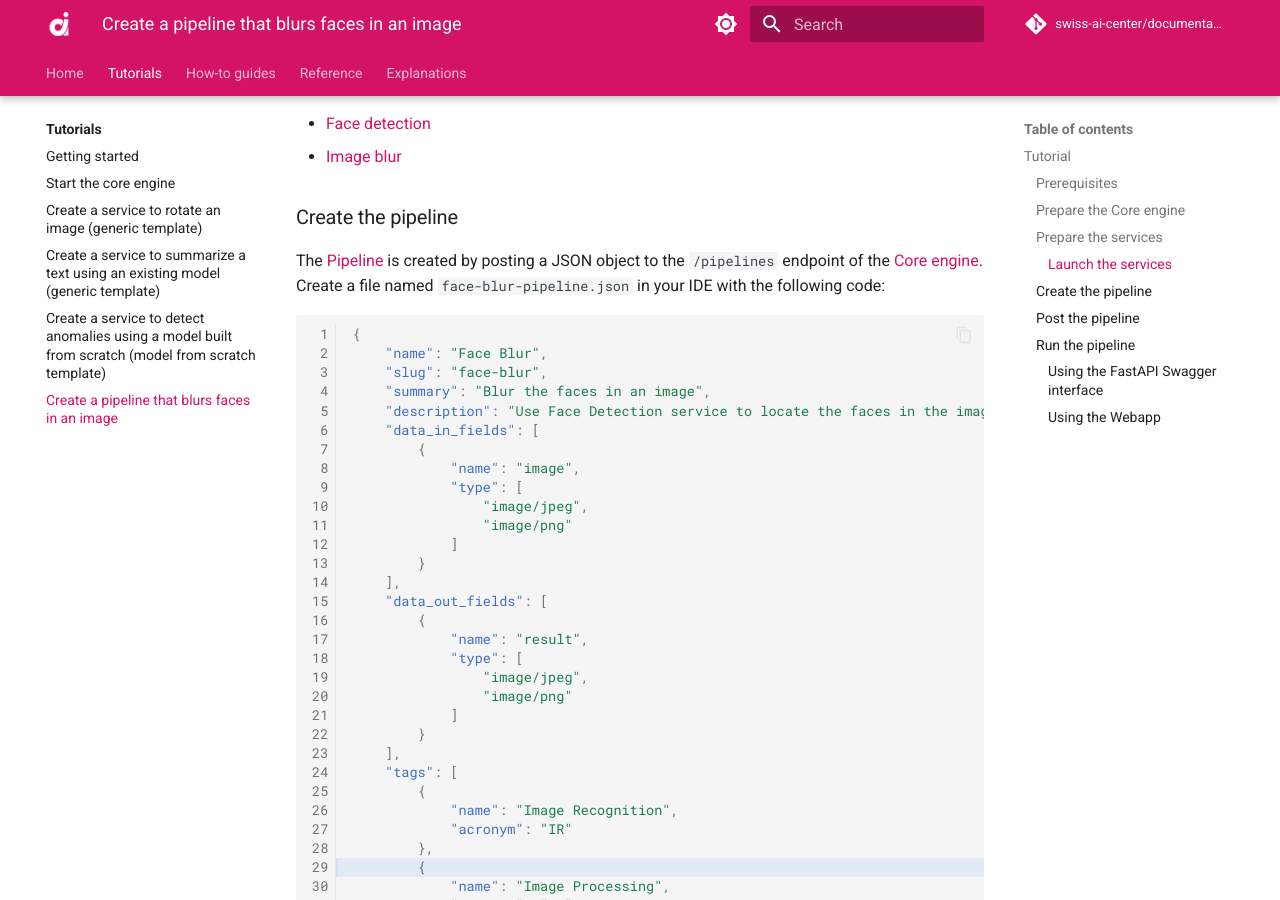
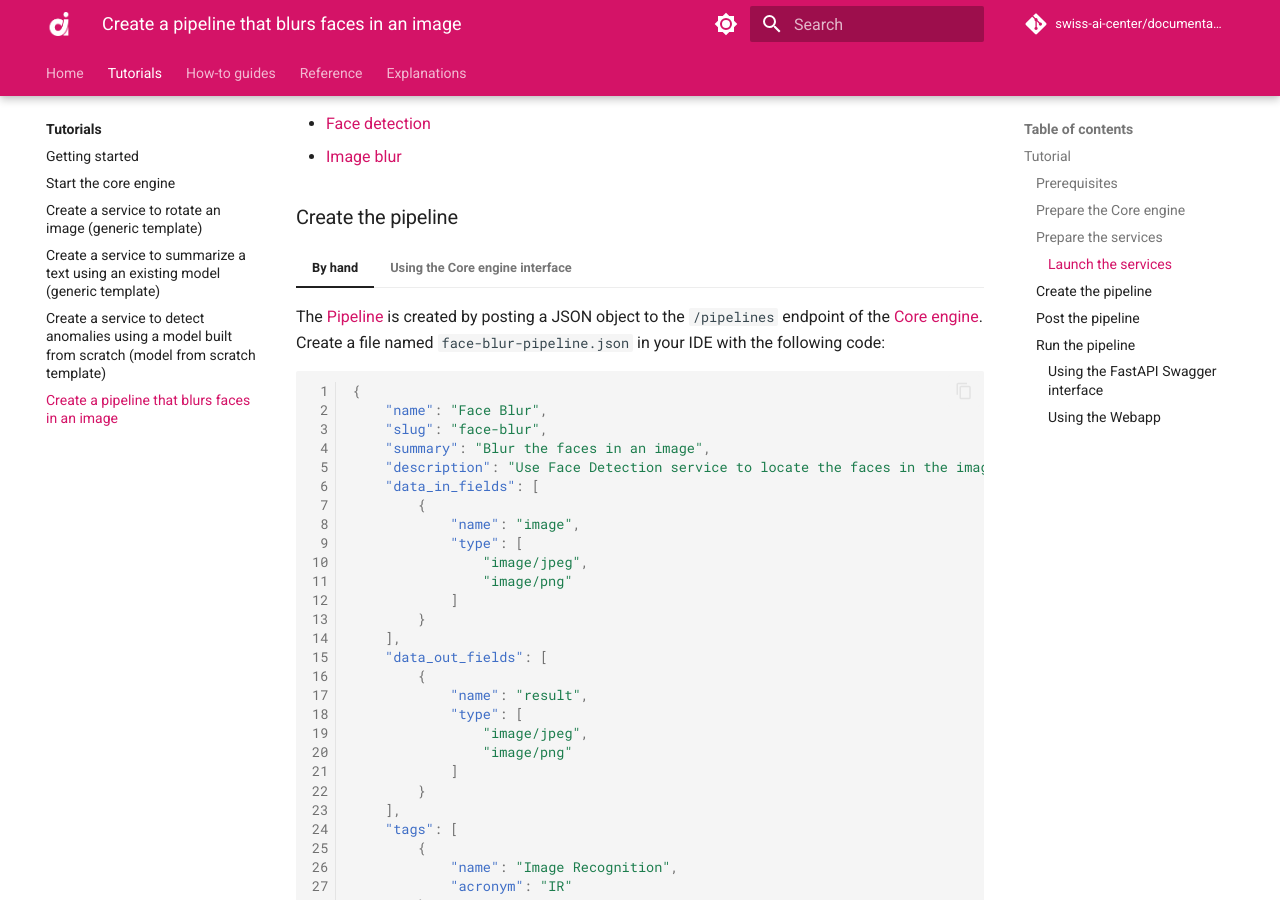
Before and after one commit to swiss-ai-center/documentation, an MkDocs documentation site: the page built from docs/tutorials/create-a-pipeline-that-blurs-faces-in-an-image.md, in a window 1280 px wide and 900 px high, scrolled down 906 px. Built offline with MkDocs 1.6.1 and Material for MkDocs 9.7.7, drawn with Linux system fonts in a browser that asks for light colours; comment, search, counter and statistics services are not loaded; part of the change alters nothing that is shown.

Commit message:
Update tutorial create-a-pipelinee-that-blurs-faces-in-an-image to include Webapp interface interaction

````diff
--- a/docs/tutorials/create-a-pipeline-that-blurs-faces-in-an-image.md
+++ b/docs/tutorials/create-a-pipeline-that-blurs-faces-in-an-image.md
@@ -42,117 +42,189 @@ documentation to start them.
 
 ### Create the pipeline
 
-The [Pipeline](../reference/core-concepts/pipeline.md) is created by posting a
-JSON object to the `/pipelines` endpoint of the
-[Core engine](../reference/core-engine.md). Create a file named
-`face-blur-pipeline.json` in your IDE with the following code:
+=== "By hand"
 
-```json hl_lines="29 36"
-{
-    "name": "Face Blur",
-    "slug": "face-blur",
-    "summary": "Blur the faces in an image",
-    "description": "Use Face Detection service to locate the faces in the image and send the bounding boxes to the Image Blur service to get the final result",
-    "data_in_fields": [
-        {
-            "name": "image",
-            "type": [
-                "image/jpeg",
-                "image/png"
-            ]
-        }
-    ],
-    "data_out_fields": [
-        {
-            "name": "result",
-            "type": [
-                "image/jpeg",
-                "image/png"
-            ]
-        }
-    ],
-    "tags": [
-        {
-            "name": "Image Recognition",
-            "acronym": "IR"
-        },
-        {
-            "name": "Image Processing",
-            "acronym": "IP"
-        }
-    ],
-    "steps": [
-        {
-            "identifier": "face-detection",
-            "needs": [],
-            "inputs": ["pipeline.image"],
-            "service_slug": "face-detection" // Change this to your face detection service slug
-        },
-        {
-            "identifier": "image-blur",
-            "needs": ["face-detection"],
-            "condition": "len(face-detection.result['areas']) > 0",
-            "inputs": ["pipeline.image", "face-detection.result"],
-            "service_slug": "image-blur" // Change this to your image blur service slug
-        }
-    ]
-}
-```
 
-!!! note
-    You can find the slug of your services by going to the FastAPI documentation of
-    the running [Core engine](../reference/core-engine.md) and use the `/services`
-    endpoint. You will find the slug of your services in the response.
 
-    ```json hl_lines="6 11"
-        [
+    The [Pipeline](../reference/core-concepts/pipeline.md) is created by posting a
+    JSON object to the `/pipelines` endpoint of the
+    [Core engine](../reference/core-engine.md). Create a file named
+    `face-blur-pipeline.json` in your IDE with the following code:
+
+    ```json hl_lines="29 36"
+    {
+        "name": "Face Blur",
+        "slug": "face-blur",
+        "summary": "Blur the faces in an image",
+        "description": "Use Face Detection service to locate the faces in the image and send the bounding boxes to the Image Blur service to get the final result",
+        "data_in_fields": [
             {
-                "created_at": "2023-06-01T13:55:15.936033",
-                "updated_at": "2023-06-01T13:55:19.831817",
-                "name": "Face Detection",
-                "slug": "face-detection",
-            }, {
-                "created_at": "2023-06-01T13:55:15.936033",
-                "updated_at": "2023-06-01T13:55:19.800560",
-                "name": "Image Blur",
-                "slug": "image-blur",
+                "name": "image",
+                "type": [
+                    "image/jpeg",
+                    "image/png"
+                ]
+            }
+        ],
+        "data_out_fields": [
+            {
+                "name": "result",
+                "type": [
+                    "image/jpeg",
+                    "image/png"
+                ]
+            }
+        ],
+        "tags": [
+            {
+                "name": "Image Recognition",
+                "acronym": "IR"
+            },
+            {
+                "name": "Image Processing",
+                "acronym": "IP"
+            }
+        ],
+        "steps": [
+            {
+                "identifier": "face-detection",
+                "needs": [],
+                "inputs": ["pipeline.image"],
+                "service_slug": "face-detection" // Change this to your face detection service slug
+            },
+            {
+                "identifier": "image-blur",
+                "needs": ["face-detection"],
+                "condition": "len(face-detection.result['areas']) > 0",
+                "inputs": ["pipeline.image", "face-detection.result"],
+                "service_slug": "image-blur" // Change this to your image blur service slug
             }
         ]
+    }
     ```
 
-What we just did is to create a
-[Pipeline](../reference/core-concepts/pipeline.md) with two steps. The first
-step is the face detection service and the second step is the image blur
-service. The second step will only be executed if the first step detects at
-least one face. The [Pipeline](../reference/core-concepts/pipeline.md) will take
-an image as input and return an image as output.
+    !!! note
+        You can find the slug of your services by going to the FastAPI documentation of
+        the running [Core engine](../reference/core-engine.md) and use the `/services`
+        endpoint. You will find the slug of your services in the response.
 
-The inputs of each step are the outputs of the previous steps. The first step
-takes the pipeline's image as input and the second step takes the
-[Pipeline](../reference/core-concepts/pipeline.md)'s image and the result of the
-face detection as input.
+        ```json hl_lines="6 11"
+            [
+                {
+                    "created_at": "2023-06-01T13:55:15.936033",
+                    "updated_at": "2023-06-01T13:55:19.831817",
+                    "name": "Face Detection",
+                    "slug": "face-detection",
+                }, {
+                    "created_at": "2023-06-01T13:55:15.936033",
+                    "updated_at": "2023-06-01T13:55:19.800560",
+                    "name": "Image Blur",
+                    "slug": "image-blur",
+                }
+            ]
+        ```
 
-!!! note
-    The `identifier` field of each step is the name of the step in the
-    [Pipeline](../reference/core-concepts/pipeline.md). It is used to reference the
-    step in the `needs` and `inputs` fields.
+    What we just did is to create a
+    [Pipeline](../reference/core-concepts/pipeline.md) with two steps. The first
+    step is the face detection service and the second step is the image blur
+    service. The second step will only be executed if the first step detects at
+    least one face. The [Pipeline](../reference/core-concepts/pipeline.md) will take
+    an image as input and return an image as output.
 
-### Post the pipeline
+    The inputs of each step are the outputs of the previous steps. The first step
+    takes the pipeline's image as input and the second step takes the
+    [Pipeline](../reference/core-concepts/pipeline.md)'s image and the result of the
+    face detection as input.
 
-Now that we have our [Pipeline](../reference/core-concepts/pipeline.md), we can
-post it to the [Core engine](../reference/core-engine.md). To do so, go to the
-FastAPI documentation of the running [Core engine](../reference/core-engine.md)
-and use the `/pipelines` endpoint to post the
-[Pipeline](../reference/core-concepts/pipeline.md) by clicking on the
-`Try it out` button
+    !!! note
+        The `identifier` field of each step is the name of the step in the
+        [Pipeline](../reference/core-concepts/pipeline.md). It is used to reference the
+        step in the `needs` and `inputs` fields.
 
-Simply copy the content of the `face-blur-pipeline.json` file and paste it in
-the `body` field of the `/pipelines` endpoint and click on the `Execute` button.
+    ### Post the pipeline
 
-![Post pipeline](../assets/screenshots/post-pipeline.png)
+    Now that we have our [Pipeline](../reference/core-concepts/pipeline.md), we can
+    post it to the [Core engine](../reference/core-engine.md). To do so, go to the
+    FastAPI documentation of the running [Core engine](../reference/core-engine.md)
+    and use the `/pipelines` endpoint to post the
+    [Pipeline](../reference/core-concepts/pipeline.md) by clicking on the
+    `Try it out` button
 
-You should receive a `200` response with the
-[Pipeline](../reference/core-concepts/pipeline.md) you just posted.
+    Simply copy the content of the `face-blur-pipeline.json` file and paste it in
+    the `body` field of the `/pipelines` endpoint and click on the `Execute` button.
+
+    ![Post pipeline](../assets/screenshots/post-pipeline.png)
+
+    You should receive a `200` response with the
+    [Pipeline](../reference/core-concepts/pipeline.md) you just posted.
+
+=== "Using the Core engine interface"
+
+    Go to the Webapp on your browser to the  "/createPipeline" page of the [Core engine](../reference/core-engine.md).
+    From here you can chose from all available services to add to the new pipeline. First select the Face detection
+    service. You can use the use the searchbar and filters on the side to help you find it.
+
+    ![Select Face detection](../assets/screenshots/pipeline-creation-select-face-detection.png)
+
+    Click the "Add" button of the service. This will a dd a new new node in the flow chart.
+
+    ![Flow Chart service](../assets/screenshots/pipeline-creation-flow-chart-add-service.png)
+
+    Do the same with the Image Blur service. You should now have 4 nodes in the flow chart. You can click on the nodes to drag and
+    move them around to rearrange their disposition.
+
+
+    There are 3 types of nodes:
+
+    - Entry node. It defines the input files the pipeline needs, and their types. Each input file has a handle you can connect
+    to a service to pass on the data as input for the service.
+
+    - Exit node. It is the last node of the pipeline. Only one service (one handle) can be connected to it. The service connected to it
+    defines what the output of the pipeline as whole will be.
+
+    - Service node. Each one represents a distinct service. For each data input the service needs, there is a handle you can connect to a data source, either the output of another service or
+    the input files of the pipeline defined by the entry node.
+
+
+    Click the "Add input file" button on entry node, select a name for your input, and select the types image/jpeg and image/png.
+
+    The new input can now be connected to the services. Each takes an image, in this case it will be the same image. Click on the handle
+    next to the input on the entry Node and drag your mouse to the handle next to the service's input called "image". Do so for both services.
+
+
+    ![Connect input to services](../assets/screenshots/pipeline-creation-connect-input-to-services.png)
+
+    There are two steps to the pipeline. The first one detects faces in a given image and the second blurs them. The output of the
+    first service can be given to the second for the blurring process. To do so link the output of Face detection to the input of
+    Image Blur as you did with the entry node inputs.
+
+    The second step should only be executed if at least one face was detected by the first service. Conditions can added on input files
+    by clicking the circled plus icon on the edge.
+    Click on the edge connecting the output of the Face detection to the Image Blur and input the following
+
+    ```python
+    len(face-detection.result['areas']) > 0
+    ```
+    Conditions are python expressions that will be evaluated to determine if the service should be executed.
+    You can remove a condition by clicking the "x" button next to it.
+
+    The second service can now be connected to the Exit node, completing the pipeline. Your pipeline should look something like this.
+
+    ![Pipeline complete](../assets/screenshots/pipeline-creation-complete.png)
+
+    As a last step, the pipeline information must be completed. Input the following in the corresponding text fields.
+
+    ```
+    Pipeline name: Face Blur
+    Pipeline-slug: face-blur
+    summary: Blur the faces in an image
+    Pipeline description: Use Face Detection service to locate the faces in the image and send the bounding boxes to the Image Blur service to get the final result
+    ```
+
+
+    Before creating the pipeline, make sure sure it's valid by clicking the "Check Validitiy" button under the pipeline information.
+    An information box should be appear to inform you on the validity of the pipeline. Once the pipeline is valid, you can
+    create it by clicking "Create pipeline"
 
 ### Run the pipeline
 
````
Also changed, not shown: docs/assets/screenshots/pipeline-creation-add-condition.png (added), docs/assets/screenshots/pipeline-creation-check-button.png (added), docs/assets/screenshots/pipeline-creation-complete.png (added), docs/assets/screenshots/pipeline-creation-connect-input-to-services.png (added), docs/assets/screenshots/pipeline-creation-flow-chart-add-service.png (added), docs/assets/screenshots/pipeline-creation-select-face-detection.png (added).
